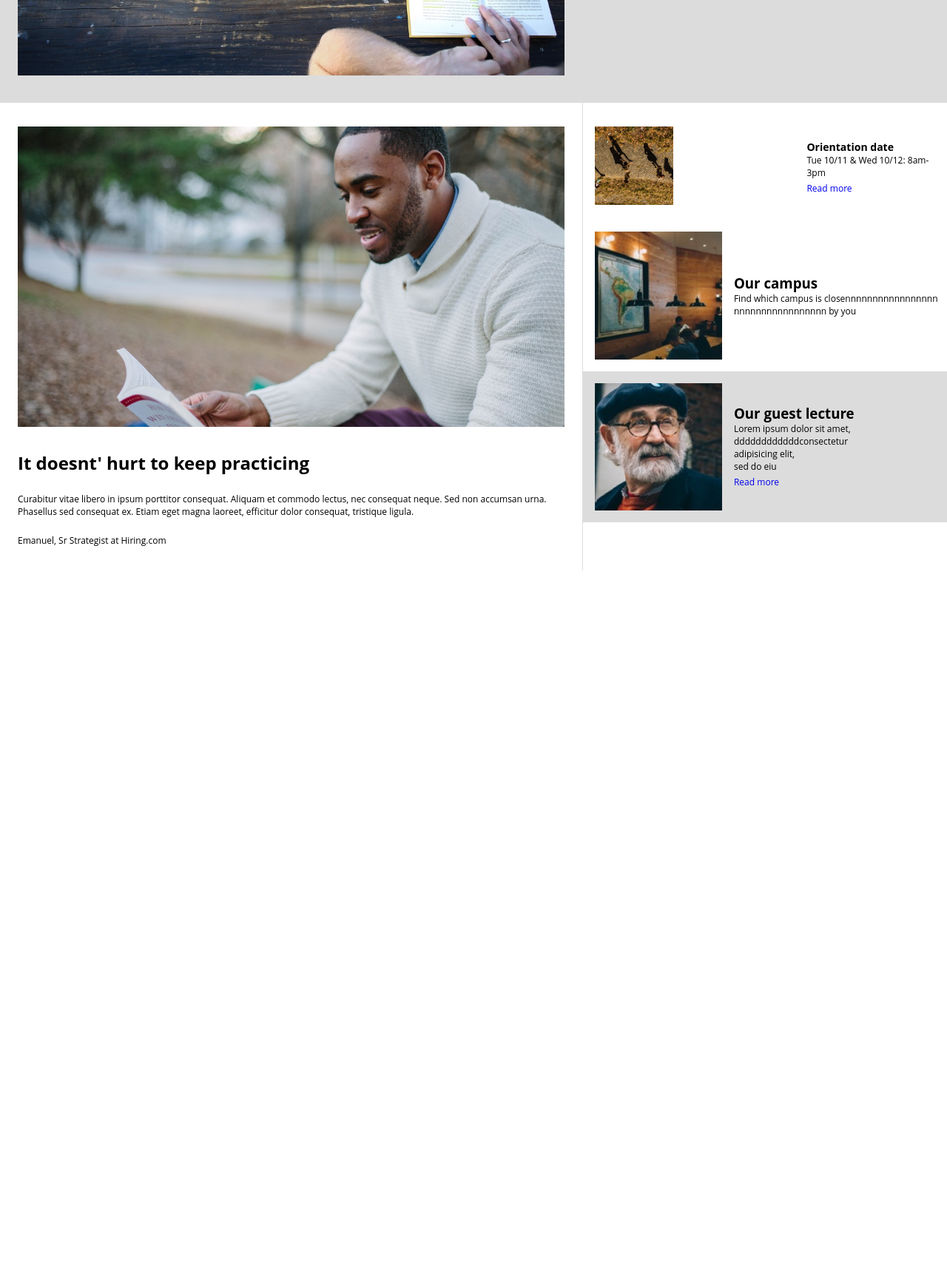
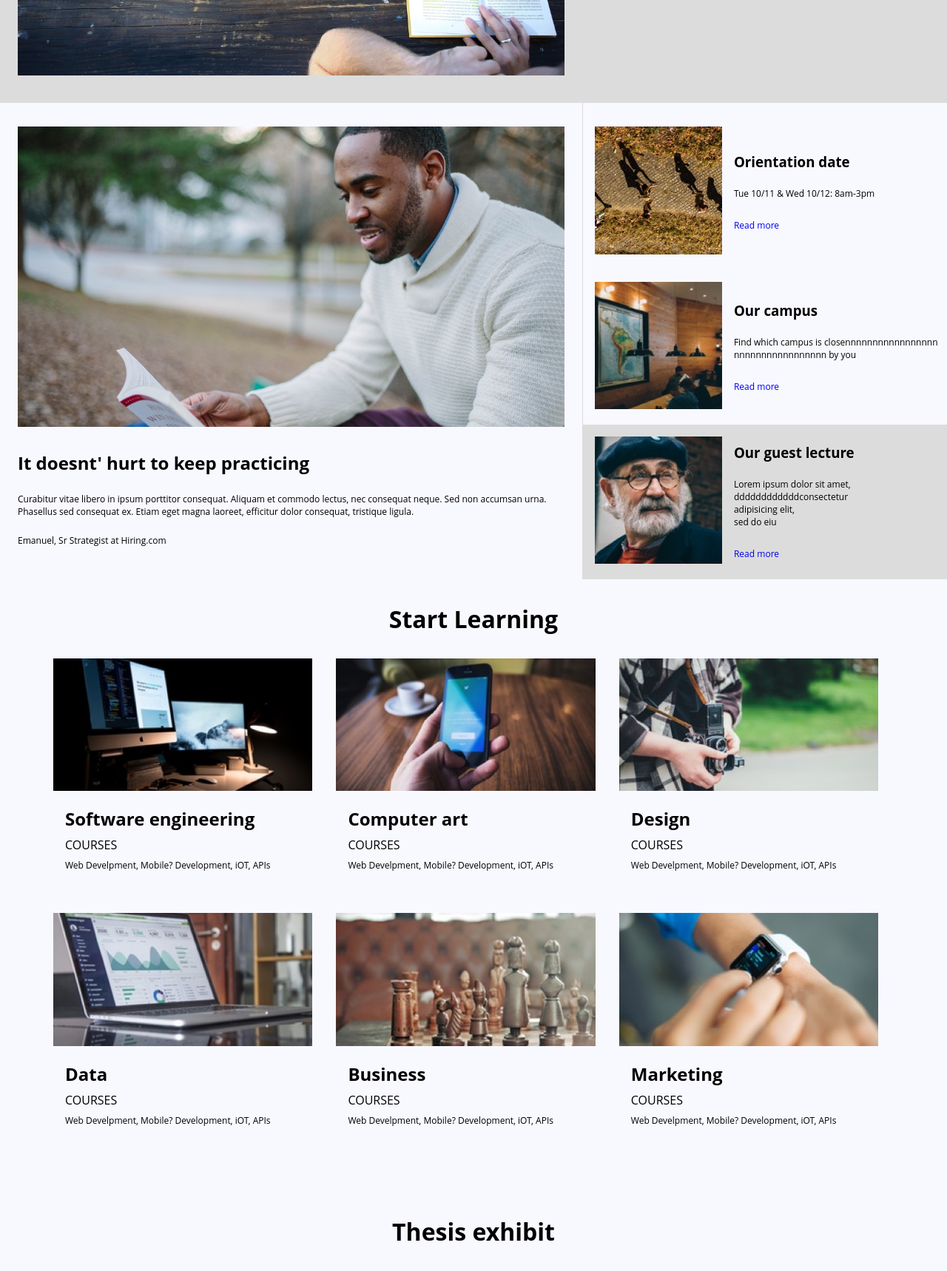
Before and after one commit to vasilykom/ColmarProject, a plain HTML site: page index.html in a window 1280 px wide. Shown: the part 540-2258 px from the top of the page at 74% size. Before the commit the page ends 1311 px from the top, so only its background shows below. Drawn offline with Linux system fonts and the light colour scheme.

Commit message:
first commit

```diff
--- a/css/style.css
+++ b/css/style.css
@@ -174,7 +174,7 @@ header nav ul {
   display: flex;
   flex-direction: column;
   align-items: center;
-  background-color: white;
+  background-color: ghostwhite;
   align-items: center;
   padding: 32px 24px 32px 24px;
   border-right: 1px solid #DCDCDC;
@@ -199,6 +199,7 @@ header nav ul {
 
 .two-right{
   width: 40%;
+  background: ghostwhite;
 }
 
 @media only screen and (max-width: 760px) {
@@ -225,9 +226,8 @@ header nav ul {
 
 
 .block img{
-  max-width: 35%;
+  width: 100%;
   height: auto;
-  padding: 16px;
 }
 
 .block-description{
@@ -250,6 +250,123 @@ white-space: pre-line;
 .block.third{
   background-color: #DCDCDC;
 }
+
+.mobile{
+  display: none;
+}
+
+.desktop-two{
+  max-width:35%;
+  padding: 16px;
+}
+
+.mobile-two{
+  display: none;
+  padding: 16px;
+
+}
+
 @media only screen and (max-width: 760px) {
 
+.desktop-two{
+  display: none;
 }
+.mobile-two{
+  display: block;
+}
+.block{
+  width: 100%;
+  display: block;
+}
+.two-right{
+  width: 100%;
+}
+.block-description{
+  text-align: left;
+  max-width: 100%;
+  padding: 0px 32px 48px 32px;
+  margin: 0;
+}
+.block.third{
+  background-color: ghostwhite;
+}
+
+a, p{
+  font-size: 20px;
+}
+}
+
+.three h1{
+  text-align: center;
+  background-color: ghostwhite;
+  padding-top: 32px;
+}
+
+.block-block{
+  padding:32px 56px;
+  display: flex;
+  flex-wrap: wrap;
+  background-color: ghostwhite;
+  flex-direction: row;
+  align-content: center;
+}
+
+.block-1-picture{
+ height: auto;
+ max-width: 30%;
+ background-color: ghostwhite;
+ margin-right: 16px;
+ margin-left: 16px;
+ margin-bottom: 32px;
+}
+
+.block-1-picture img{
+    max-width:100%;
+    height:auto;
+}
+
+.block-block-description {
+  padding: 16px 16px 24px 16px;
+}
+
+.course{
+font-size: 16px;
+margin-top: 8px;
+margin-bottom: 8px;
+}
+
+@media only screen and (max-width: 760px) {
+  .block-block{
+    padding: 16px 16px;
+    display: block;
+    max-width: 100%;
+    margin-bottom: 0;
+    padding-bottom: 0;
+
+  }
+.block-1-picture{
+  margin:0;
+  padding: 0;
+}
+
+  .block-1-picture img,.block-1-picture p{
+    display: none;
+  }
+.block-1-picture{
+  max-width:100%;
+}
+  .block-block-description{
+  background-color: #DCDCDC;
+  max-width: 100%;
+  margin-bottom:8px;
+  }
+
+  }
+
+
+
+  .four-header h1{
+    text-align: center;
+    background-color: ghostwhite;
+    padding: 32px 0;
+}
--- a/index.html
+++ b/index.html
@@ -64,42 +64,134 @@
          Phasellus sed consequat ex. Etiam eget magna laoreet,
          efficitur dolor consequat, tristique ligula.</p><br>
 
-      <p><a id="hiring">Emanuel, Sr Strategist at Hiring.com<a/></p>
+      <p><a id="hiring">Emanuel, Sr Strategist at Hiring.com</a></p>
     </div>
   </div>
 
 
   <div class="two-right">
    <div class="block">
+     <div class="desktop-two">
        <img src="./images/information-orientation.jpg" >
+     </div>
+     <div class="mobile-two">
+       <img src="./images/information-orientation-mobile.jpg" >
+     </div>
      <div class="block-description">
-       <h3>Orientation date</h3>
-       <p>Tue 10/11 & Wed 10/12: 8am-3pm</p>
+       <h3>Orientation date</h3><br>
+       <p>Tue 10/11 & Wed 10/12: 8am-3pm</p><br>
        <a href="#">Read more</a>
      </div>
    </div>
 
    <div class="block">
-       <img src="./images\information-campus.jpg" >
+     <div class="desktop-two">
+       <img src="./images/information-campus.jpg" >
+     </div>
+     <div class="mobile-two">
+       <img src="./images/information-campus-mobile.jpg" >
+     </div>
      <div class="block-description">
-       <h3>Our campus</h3>
+       <h3>Our campus</h3><br>
        <p>Find which campus is closennnnnnnnnnnnnnnnn
-         nnnnnnnnnnnnnnnnn by you</p>
+         nnnnnnnnnnnnnnnnn by you</p><br>
+         <a href="#">Read more</a>
      </div>
    </div>
 
    <div class="block third">
-       <img src="./images\information-guest-lecture.jpg" >
+     <div class="desktop-two">
+       <img src="./images/information-guest-lecture.jpg" >
+     </div>
+     <div class="mobile-two">
+       <img src="./images/information-guest-lecture-mobile.jpg" >
+     </div>
      <div class="block-description">
-       <h3>Our guest lecture</h3>
+       <h3>Our guest lecture</h3><br>
        <p>Lorem ipsum dolor sit amet, ddddddddddddconsectetur
           adipisicing elit,
-          sed do eiu</p>
+          sed do eiu</p><br>
        <a href="#">Read more</a>
      </div>
    </div>
 
   </div>
+
+
+</div>
+<div class="three">
+  <div class="Start-learning">
+    <h1>Start Learning</h1>
+  </div>
+</div>
+
+  <div class="block-block">
+
+    <div class="block-1-picture">
+      <img src="./images\course-software.jpg" alt="">
+      <div class="block-block-description">
+        <h2>Software engineering</h2>
+        <p class="course">COURSES</p>
+        <p>Web Develpment, Mobile? Development, iOT, APIs</p>
+
+      </div>
+    </div>
+
+    <div class="block-1-picture">
+      <img src="./images\course-computer-art.jpg" alt="">
+      <div class="block-block-description">
+        <h2>Computer art</h2>
+        <p class="course">COURSES</p>
+        <p>Web Develpment, Mobile? Development, iOT, APIs</p>
+
+      </div>
+    </div>
+
+    <div class="block-1-picture">
+      <img src="./images\course-design.jpg" alt="">
+      <div class="block-block-description">
+        <h2>Design</h2>
+        <p class="course">COURSES</p>
+        <p>Web Develpment, Mobile? Development, iOT, APIs</p>
+
+      </div>
+    </div>
+
+    <div class="block-1-picture">
+      <img src=".\images\course-data.jpg" alt="">
+      <div class="block-block-description">
+        <h2>Data</h2>
+        <p class="course">COURSES</p>
+        <p>Web Develpment, Mobile? Development, iOT, APIs</p>
+
+      </div>
+    </div>
+
+    <div class="block-1-picture">
+      <img src="./images\course-business.jpg" alt="">
+      <div class="block-block-description">
+        <h2>Business</h2>
+        <p class="course">COURSES</p>
+        <p>Web Develpment, Mobile? Development, iOT, APIs</p>
+      </div>
+    </div>
+
+    <div class="block-1-picture">
+      <img src="./images\course-marketing.jpg" alt="">
+      <div class="block-block-description">
+        <h2>Marketing</h2>
+        <p class="course">COURSES</p>
+        <p>Web Develpment, Mobile? Development, iOT, APIs</p>
+      </div>
+    </div>
+
+  </div>
+<div class="four">
+
+  <div class="four-header">
+    <h1>Thesis exhibit</h1>
+  </div>
+
 </div>
 
 </body>
```
